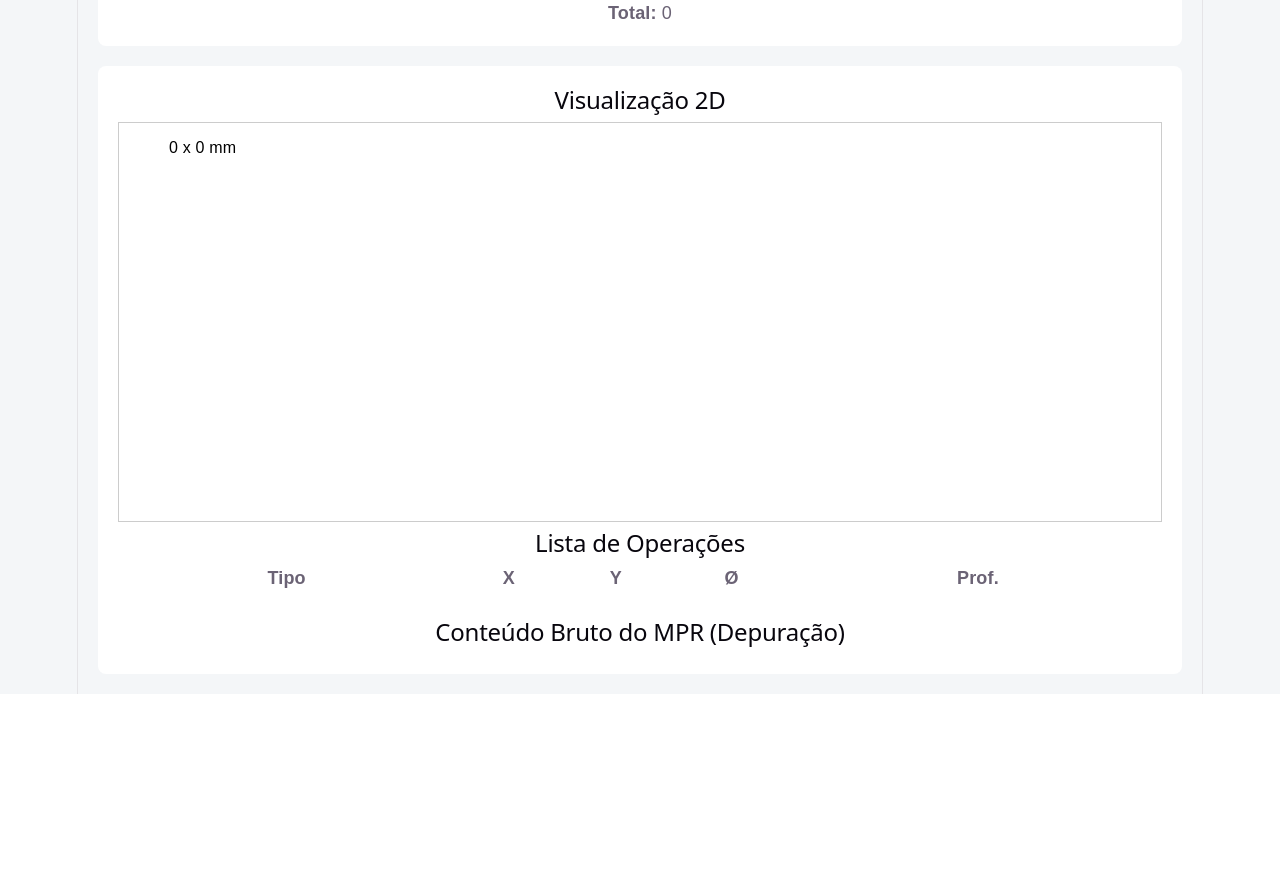
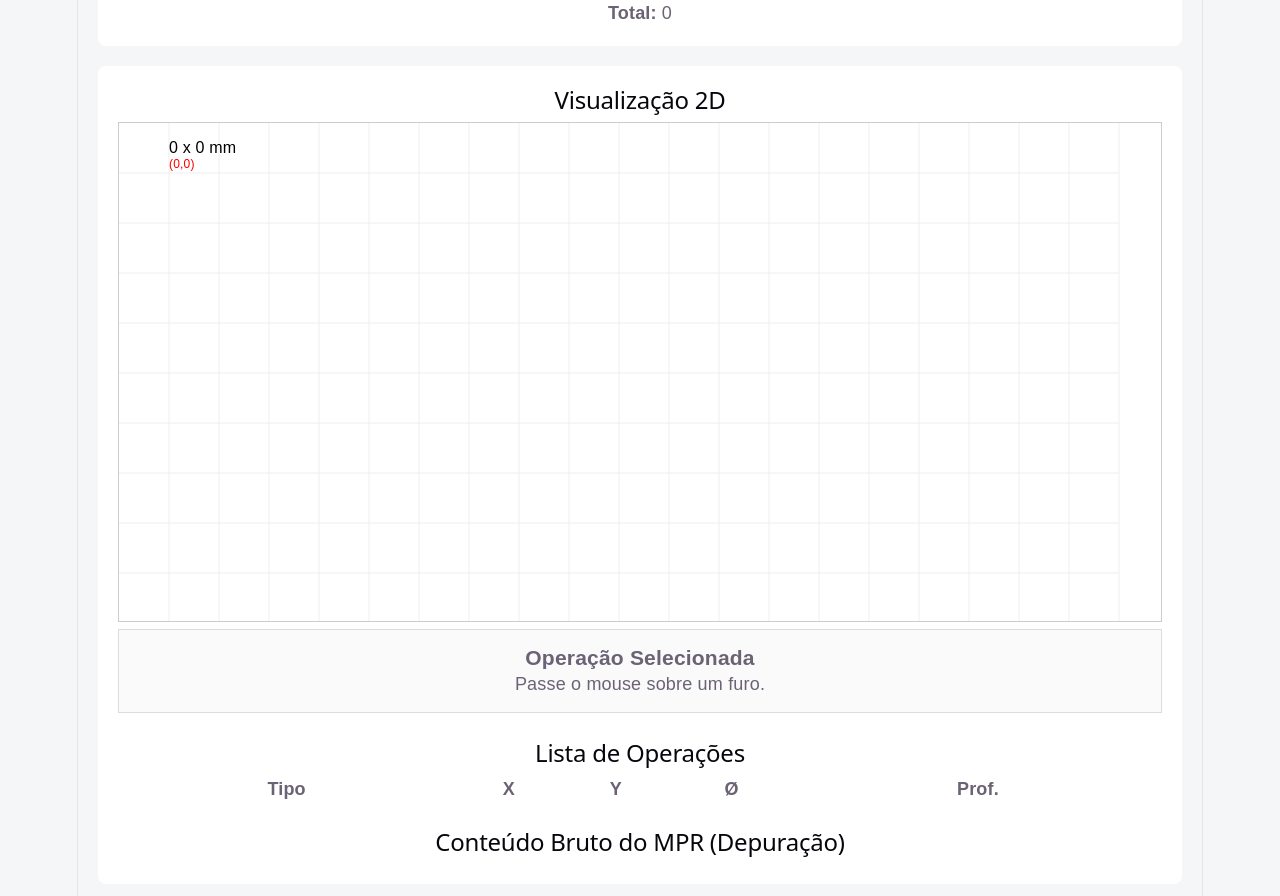
Before and after one commit to leandro678/mpr-viewer-web, a React (Vite) app in the folder frontend/: page / in a window 1280 px wide. Shown: the part 560-1456 px from the top of the page. Before the commit the page ends 1254 px from the top, so only its background shows below. Built offline with nearby package versions, Linux system fonts and the light colour scheme.

Commit message:
Melhora visualizacao 2D e furacoes

```diff
--- a/frontend/src/components/Board2D.tsx
+++ b/frontend/src/components/Board2D.tsx
@@ -17,22 +17,61 @@ function Board2D({
   drills
 }: Props) {
 
-  const scale = 0.5;
+  const maxSize = 700;
+
+  const scale = Math.min(
+    maxSize / Math.max(length, 1),
+    maxSize / Math.max(width, 1)
+  );
 
   return (
     <svg
       width="100%"
-      height="400"
+      height="500"
       style={{
         border: "1px solid #ccc"
       }}
     >
+
+      {Array.from({ length: 20 }).map((_, index) => (
+        <line
+          key={`vertical-${index}`}
+          x1={50 + index * 50}
+          y1={0}
+          x2={50 + index * 50}
+          y2={500}
+          stroke="#eeeeee"
+          strokeWidth="1"
+        />
+      ))}
+
+      {Array.from({ length: 20 }).map((_, index) => (
+        <line
+          key={`horizontal-${index}`}
+          x1={0}
+          y1={50 + index * 50}
+          x2={1000}
+          y2={50 + index * 50}
+          stroke="#eeeeee"
+          strokeWidth="1"
+        />
+      ))}
+
       <text
         x="50"
         y="30"
         fontSize="16"
       >
         {length} x {width} mm
+      </text>
+
+      <text
+        x="50"
+        y="45"
+        fontSize="12"
+        fill="red"
+      >
+        (0,0)
       </text>
 
       <rect
@@ -46,16 +85,31 @@ function Board2D({
       />
 
       {drills?.map((drill, index) => (
+        <g key={index}>
+
           <circle
-          key={index}
             cx={50 + drill.x * scale}
             cy={50 + drill.y * scale}
             r={drill.diameter / 2}
+            fill="white"
+            stroke="#1976d2"
+            strokeWidth="2"
+          />
+
+          <circle
+            cx={50 + drill.x * scale}
+            cy={50 + drill.y * scale}
+            r={2}
             fill="#1976d2"
-          stroke="#0d47a1"
-          strokeWidth="1"
           />
+
+          <title>
+            X: {drill.x} | Y: {drill.y} | Ø: {drill.diameter} | Prof.: {drill.depth}
+          </title>
+
+        </g>
       ))}
+
     </svg>
   );
 }
--- a/frontend/src/pages/Home.tsx
+++ b/frontend/src/pages/Home.tsx
@@ -67,6 +67,8 @@ const handleFileLoaded = (
 
   const boardWidth =
     Number(dimensions.width) || 0;
+
+  const [selectedOperation] = useState<any>(null);
 
   return (
     <div className="home-container">
@@ -161,6 +163,48 @@ const handleFileLoaded = (
 
         <br />
 
+        <div
+          style={{
+            padding: "15px",
+            background: "#fafafa",
+            border: "1px solid #ddd"
+          }}
+        >
+
+          <h3>Operação Selecionada</h3>
+
+          {
+            selectedOperation ? (
+              <>
+                <p>
+                  Tipo:
+                  {" "}
+                  {selectedOperation.type}
+                </p>
+
+                <p>
+                  X:
+                  {" "}
+                  {selectedOperation.x}
+                </p>
+
+                <p>
+                  Y:
+                  {" "}
+                  {selectedOperation.y}
+                </p>
+              </>
+            ) : (
+              <p>
+                Passe o mouse sobre um furo.
+              </p>
+            )
+          }
+
+        </div>
+
+        <br />
+
         <h2>Lista de Operações</h2>
 
         <table
```
Lines whose indentation alone changed are shown as unchanged.
